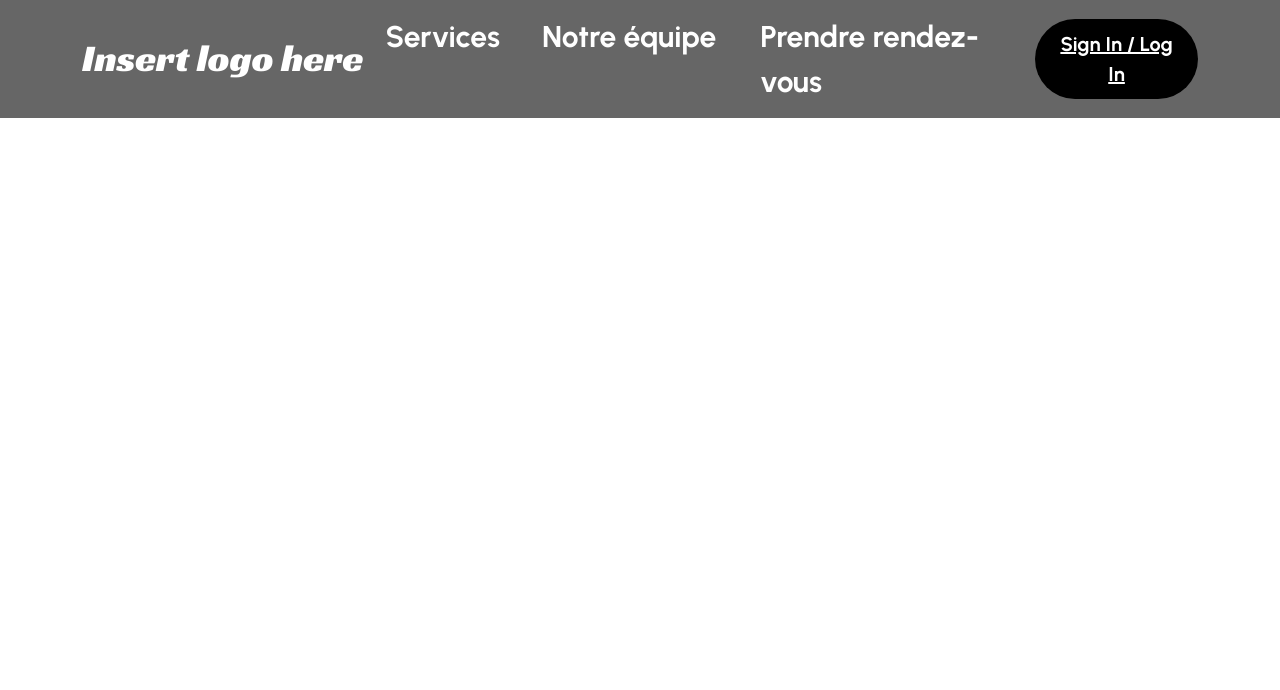
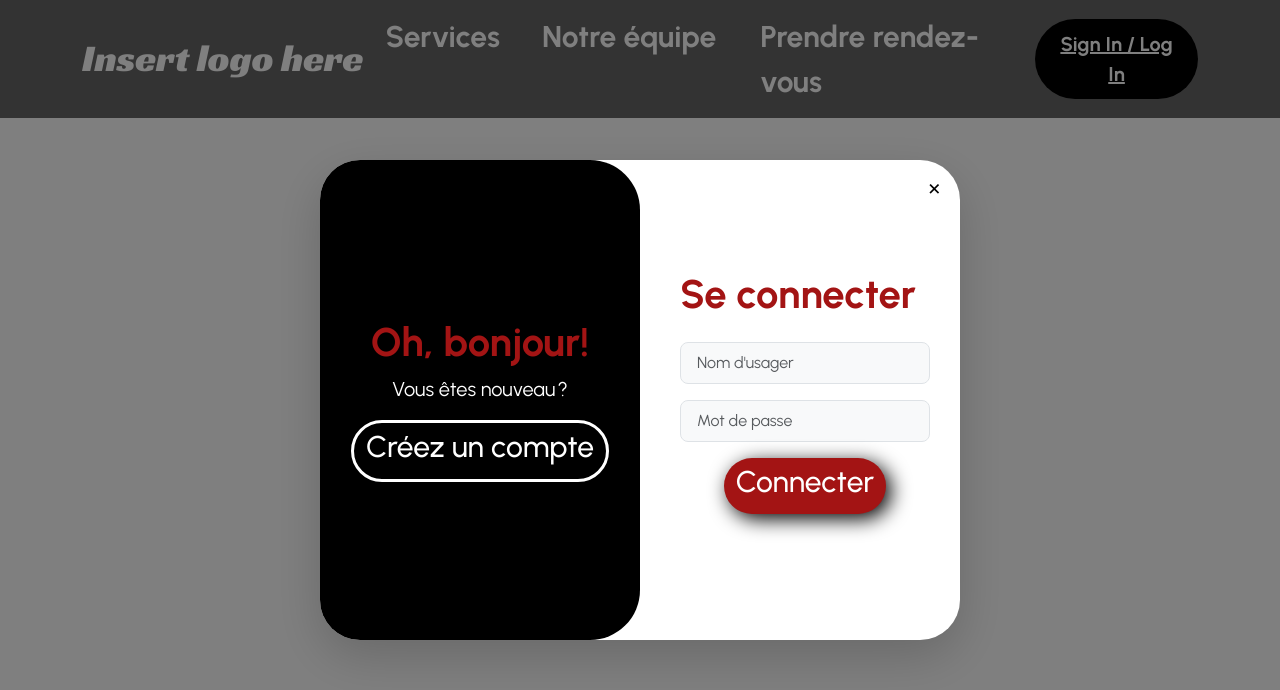
Before and after one commit to AnLau25/webProj1, a React (Vite) app: page / in a window 1280 px wide. Both pictures are taken after a click on the button "Sign In / Log In". Shown: the top 690 px of the page. Built offline with nearby package versions, Linux system fonts and the light colour scheme.

Commit message:
SignIFin

```diff
--- a/package.json
+++ b/package.json
@@ -17,6 +17,7 @@
     "react-datepicker": "^6.9.0",
     "react-dom": "^18.2.0",
     "react-multi-carousel": "^2.8.5",
+    "react-router-dom": "^6.23.1",
     "react-select": "^5.8.0",
     "react-step-progress-bar": "^1.0.3"
   },
--- a/src/App.jsx
+++ b/src/App.jsx
@@ -15,6 +15,7 @@ import QundsA from './comps/pages/QundsA'
 import LocFind from './comps/pages/LocFind'
 import AbtUs from './comps/pages/AbtUs'
 import Calc from './comps/pages/Calc'
+import Sinsout from './comps/tools/Sinsout'
 
 function app() {
   return (
--- a/src/comps/tools/NavBar.css
+++ b/src/comps/tools/NavBar.css
@@ -15,7 +15,7 @@
 }
 
 .navbar-nav .dropdown-menu {
-    background-color: rgba(0, 0, 0, 0.47);
+    background-color: transparent;
     border: none;
     border-radius: 0;
     box-shadow: none;
@@ -60,7 +60,7 @@
     color: rgba(163, 20, 20, 1);
 }
 
-.login-signup .signin-login-button:hover,
+.navbar-nav .login-signup .signin-login-button:hover,
 .navbar-nav .custom-nav-link:hover,
 .navbar-nav .dropdown-menu .dropdown-item:hover,
 .navbar-nav .nav-item .dropdown-toggle:hover {
@@ -83,3 +83,40 @@
     border-radius: 50px;
     transition: background-color 0.3s ease;
 }
+
+.modal-content {
+    background: none;
+    border: none;
+    border-radius: 0;
+    width: 200vw;
+}
+
+.modal-body {
+    padding: 0;
+}
+
+.custom-modal .modal-dialog {
+    max-width: 80vw; /* Adjust the width as needed */
+    width: auto;
+    margin: 0 auto;
+}
+
+.custom-modal .modal-content {
+    background: transparent;
+    border: none;
+    border-radius: 0;
+    overflow: visible;
+}
+
+.custom-modal .modal-body {
+    padding: 0;
+    display: flex;
+    justify-content: center;
+    align-items: center;
+    height: 100vh; /* Make sure it takes full height of the viewport */
+}
+
+.custom-modal .sinsout {
+    width: 50vw; /* Ensure the width matches the original Sinsout component */
+    min-height: 480px; /* Ensure the min-height matches the original Sinsout component */
+}
--- a/src/comps/tools/NavBar.jsx
+++ b/src/comps/tools/NavBar.jsx
@@ -1,31 +1,37 @@
 import './NavBar.css';
+import Sinsout from './Sinsout';
 import { useState } from 'react';
-import { Navbar, Nav, NavDropdown, Button, Container } from 'react-bootstrap';
+import { Navbar, Nav, NavDropdown, Button, Container, Modal } from 'react-bootstrap';
 
 const NavBar = () => {
-    const [activeLink, setActiveLink] = useState('home');
+    const [showModal, setShowModal] = useState(false);
+    const [isSignedIn, setIsSignedIn] = useState(false);
 
-    const handleDropdownClick = (url) => (event) => {
-        event.preventDefault();
-        window.location.href = url;
+    const handleShow = () => setShowModal(true);
+    const handleClose = () => setShowModal(false);
+
+    const handleSignOut = () => {
+        setIsSignedIn(false);
     };
 
-    const handleToggleClick = (event) => {
-        event.preventDefault();
+    const handleSignIn = () => {
+        setIsSignedIn(true);
+        handleClose(); // Close the modal after signing in
     };
 
     return (
+        <>
             <Navbar className="custom-navbar" expand="lg" fixed="top">
                 <Container>
                     <Navbar.Brand href="#home" className="navbar-brand">Insert logo here</Navbar.Brand>
                     <Navbar.Toggle aria-controls="basic-navbar-nav" />
                     <Navbar.Collapse id="basic-navbar-nav">
                         <Nav className="mx-auto">
-                        <NavDropdown title="Services" id="services-dropdown" className="no-caret" onClick={handleDropdownClick('#servPage')} onMouseDown={handleToggleClick}>
+                            <NavDropdown title="Services" id="services-dropdown" className="no-caret">
                                 <NavDropdown.Item href="#servPage">Nos services</NavDropdown.Item>
                                 <NavDropdown.Item href="#calc">Estimer les coûts</NavDropdown.Item>
                             </NavDropdown>
-                        <NavDropdown title="Notre équipe" className="no-caret" onClick={handleDropdownClick('#abtus')} onMouseDown={handleToggleClick}>
+                            <NavDropdown title="Notre équipe" className="no-caret">
                                 <NavDropdown.Item href="#abtus">À propos</NavDropdown.Item>
                                 <NavDropdown.Item href="#locFind">Nos sites</NavDropdown.Item>
                                 <NavDropdown.Item href="#experts">Nos équipes</NavDropdown.Item>
@@ -33,11 +39,22 @@ const NavBar = () => {
                             <Nav.Link href="#rndvs" className="custom-nav-link">Prendre rendez-vous</Nav.Link>
                         </Nav>
                         <div className="login-signup">
-                        <Button className="signin-login-button">Sign In / Log In</Button>
+                            {isSignedIn ? (
+                                <Button className="signin-login-button" onClick={handleSignOut}>Sign Out</Button>
+                            ) : (
+                                <Button className="signin-login-button" onClick={handleShow}>Sign In / Log In</Button>
+                            )}
                         </div>
                     </Navbar.Collapse>
                 </Container>
             </Navbar>
+
+            <Modal show={showModal} onHide={handleClose} centered className="custom-modal">
+                <Modal.Body>
+                    <Sinsout onClose={handleClose} onSignIn={handleSignIn} />
+                </Modal.Body>
+            </Modal>
+        </>
     );
 };
 
--- a/src/comps/tools/Redbtn.jsx
+++ b/src/comps/tools/Redbtn.jsx
@@ -2,11 +2,11 @@ import React from 'react';
 import './Redbtn.css';
 import { Button } from 'react-bootstrap';
 
-const Redbtn = ({ prop, onClick }) => {
+const Redbtn = ({ prop, onClick}) => {
     return (
         <div>
-            <Button type='button' className='rcustom-button' onClick={onClick}>
-                <h3 className='rcustom-button-title'>{prop}</h3>
+            <Button type='wbutton' className='rcustom-button' onClick={onClick}>
+                <h5 className='rcustom-button-title'>{prop}</h5>
             </Button>
         </div>
     );
--- /dev/null
+++ b/src/comps/tools/Sinsout.css
@@ -0,0 +1,108 @@
+body {
+    font-family: 'Urbanist', sans-serif;
+    background: transparent;
+    display: flex;
+    align-items: center;
+    justify-content: center;
+    flex-direction: column;
+    height: 100vh;
+}
+
+.sinsout {
+    background-color: white;
+    border-radius: 40px;
+    position: relative;
+    overflow: hidden;
+    width: 50vw;
+    min-height: 480px;
+    max-width: 100%;
+}
+
+.sinsout .right-box {
+    padding: 40px 30px 40px 40px;
+}
+
+.sinsout h1 {
+    font-weight: bold;
+    color: rgba(163, 20, 20, 1);
+}
+
+.sinsout p{
+    font-size: 20px;
+}
+
+.sinsout .switch-content {
+    position: absolute;
+    top: 0;
+    right: 50%;
+    width: 50%;
+    height: 100%;
+    overflow: hidden;
+    transition: all 0.6s ease-in-out;
+    border-radius: 0 50px 50px 0;
+    z-index: 1000;
+}
+
+.sinsout.active .switch-content {
+    transform: translateX(100%);
+    border-radius: 60px 0 0 60px;
+}
+
+.sinsout .switch {
+    background-color: black;
+    height: 100%;
+    color: white;
+    position: relative;
+    left: -100%;
+    height: 100%;
+    width: 200%;
+    transform: translateX(0);
+    transition: all 0.6s ease-in-out;
+}
+
+.sinsout.active .switch {
+    transform: translateX(0);
+}
+
+.sinsout .switch-panel {
+    position: absolute;
+    width: 50%;
+    height: 100%;
+    display: flex;
+    align-items: center;
+    justify-content: center;
+    flex-direction: column;
+    padding: 0 30px;
+    text-align: center;
+    top: 0;
+    transform: translateX(0);
+    transition: 0.6s ease-in-out;
+}
+
+.sinsout .switch-left {
+    transform: translateX(-200%);
+}
+
+.sinsout.active .switch-left {
+    right: 0;
+    transform: translateX(0);
+}
+
+.switch-right {
+    right: 0;
+    transform: translateX(0);
+}
+
+.sinsout.active .switch-right {
+    transform: translateX(200%);
+}
+
+.close-btn {
+    position: absolute;
+    top: 10px;
+    right: 20px;
+    background: none;
+    border: none;
+    font-size: 1.5rem;
+    cursor: pointer;
+}
--- /dev/null
+++ b/src/comps/tools/Sinsout.jsx
@@ -0,0 +1,105 @@
+import React, { useEffect } from 'react';
+import Redbtn from './Redbtn';
+import Wtebtn from './Wtebtn';
+import './Sinsout.css';
+
+const Sinsout = ({ onClose, onSignIn }) => {
+
+  useEffect(() => {
+    const content = document.getElementById('sinsout');
+    const Signbtn = document.getElementById('signin');
+    const Logbtn = document.getElementById('login');
+
+    const handleSignIn = () => {
+      content.classList.add('active');
+    };
+
+    const handleLogIn = () => {
+      content.classList.remove('active');
+    };
+
+    if (Signbtn && Logbtn) {
+      Signbtn.addEventListener('click', handleSignIn);
+      Logbtn.addEventListener('click', handleLogIn);
+
+      return () => {
+        Signbtn.removeEventListener('click', handleSignIn);
+        Logbtn.removeEventListener('click', handleLogIn);
+      };
+    }
+  }, []);
+
+  const handleSignInClick = () => {
+    const content = document.getElementById('sinsout');
+    content.classList.add('active');
+  };
+
+  const handleLogInClick = () => {
+    const content = document.getElementById('sinsout');
+    content.classList.remove('active');
+  };
+
+  const handleRedbtnClick = () => {
+    onClose();
+    onSignIn(); // Assume this function will handle the sign-in logic
+  };
+
+  return (
+    <div className='sinsout justify-content align-items-center d-flex shadow-lg' id='sinsout'>
+      <button className="close-btn" onClick={onClose}>×</button>
+      <div className='col-md-6 d-flex justify-content-center'>
+        <form>
+          <div className='header-text mb-4 justify-content-center'>
+            <h1>Créer un compte</h1>
+          </div>
+          <div className='input-group mb-3'>
+            <input type='text' placeholder="Nom d'usager" className='form-control form-control-lg bg-light fs-6' />
+          </div>
+          <div className='input-group mb-3'>
+            <input type='email' placeholder="E-mail" className='form-control form-control-lg bg-light fs-6' />
+          </div>
+          <div className='input-group mb-3'>
+            <input type='password' placeholder="Mot de passe" className='form-control form-control-lg bg-light fs-6' />
+          </div>
+          <div className='input-group mb-3 justify-content-center'>
+            <Redbtn prop='Créer' onClick={handleRedbtnClick} />
+          </div>
+        </form>
+      </div>
+
+      <div className='col-md-6 right-box'>
+        <form>
+          <div className='header-text mb-4 justify-content-center'>
+            <h1>Se connecter</h1>
+          </div>
+          <div className='input-group mb-3'>
+            <input type='text' placeholder="Nom d'usager" className='form-control form-control-lg bg-light fs-6' />
+          </div>
+          <div className='input-group mb-3'>
+            <input type='password' placeholder="Mot de passe" className='form-control form-control-lg bg-light fs-6' />
+          </div>
+          <div className='input-group mb-3 justify-content-center'>
+            <Redbtn prop='Connecter' onClick={handleRedbtnClick} />
+          </div>
+        </form>
+      </div>
+
+      <div className='switch-content'>
+        <div className='switch'>
+          <div className='switch-panel switch-left'>
+            <h1>Bienvenu</h1>
+            <p>Nous sommes ravis de vous revoir</p>
+            <Wtebtn prop='Se connecter' id='login' onClick={handleLogInClick} />
+          </div>
+          <div className='switch-panel switch-right'>
+            <h1>Oh, bonjour!</h1>
+            <p>Vous êtes nouveau ?</p>
+            <Wtebtn prop='Créez un compte' id='signin' onClick={handleSignInClick} />
+          </div>
+        </div>
+      </div>
+    </div>
+  );
+}
+
+export default Sinsout;
--- a/src/comps/tools/Wtebtn.jsx
+++ b/src/comps/tools/Wtebtn.jsx
@@ -2,10 +2,10 @@ import React from 'react';
 import './Wtebtn.css';
 import { Button } from 'react-bootstrap';
 
-const Wtebtn = ({ prop }) => {
+const Wtebtn = ({ prop, onClick }) => {
   return (
     <div>
-            <Button type='wbutton' className='wcustom-button'>
+      <Button type='button' className='wcustom-button' onClick={onClick}>
         <h5 className='wcustom-button-title'>{prop}</h5>
       </Button>
     </div>
```
Also changed, not shown: src/App.css (deleted, +0 -64 lines), 1 other file (tests, documents, lock files or other folders). Lines whose indentation alone changed are shown as unchanged.
